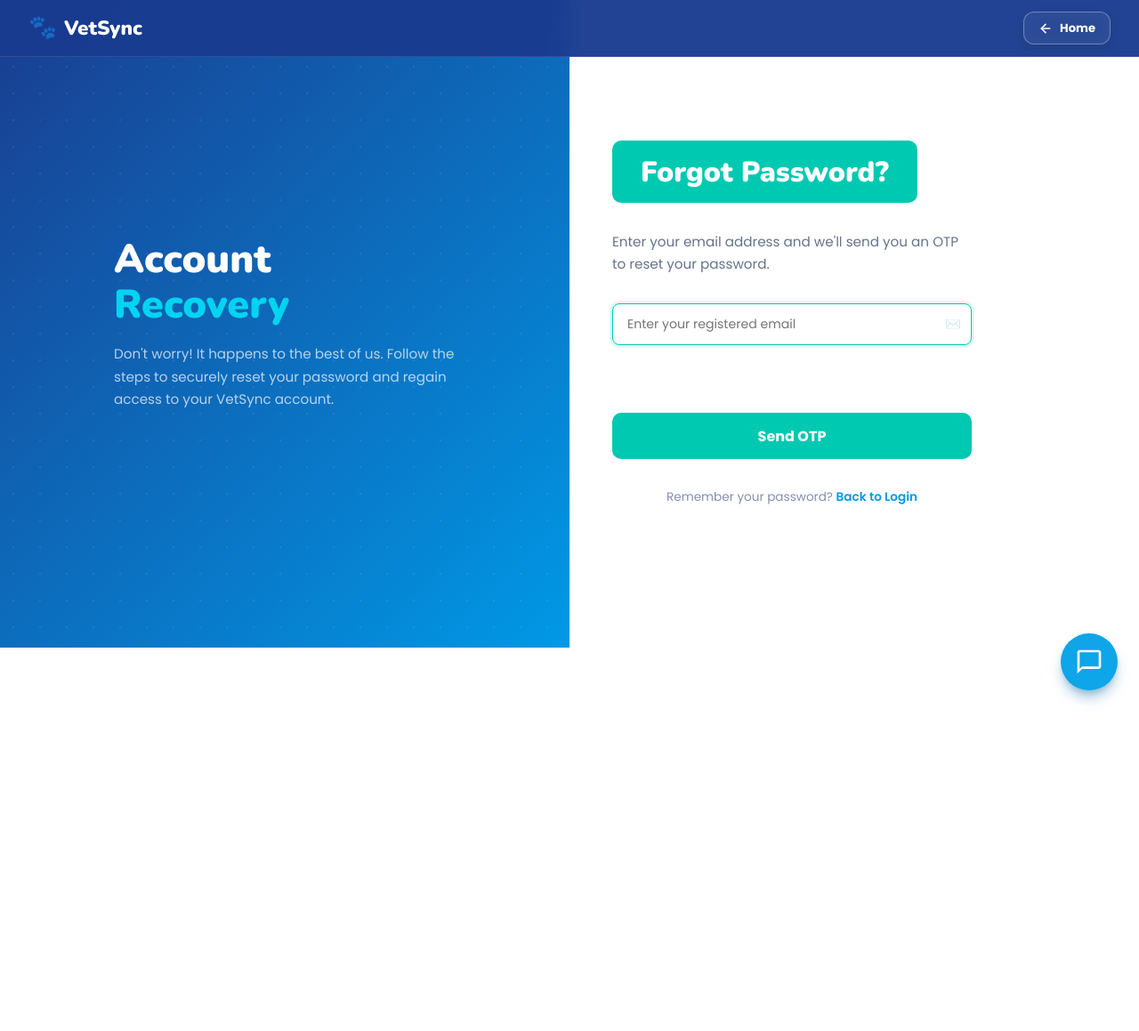
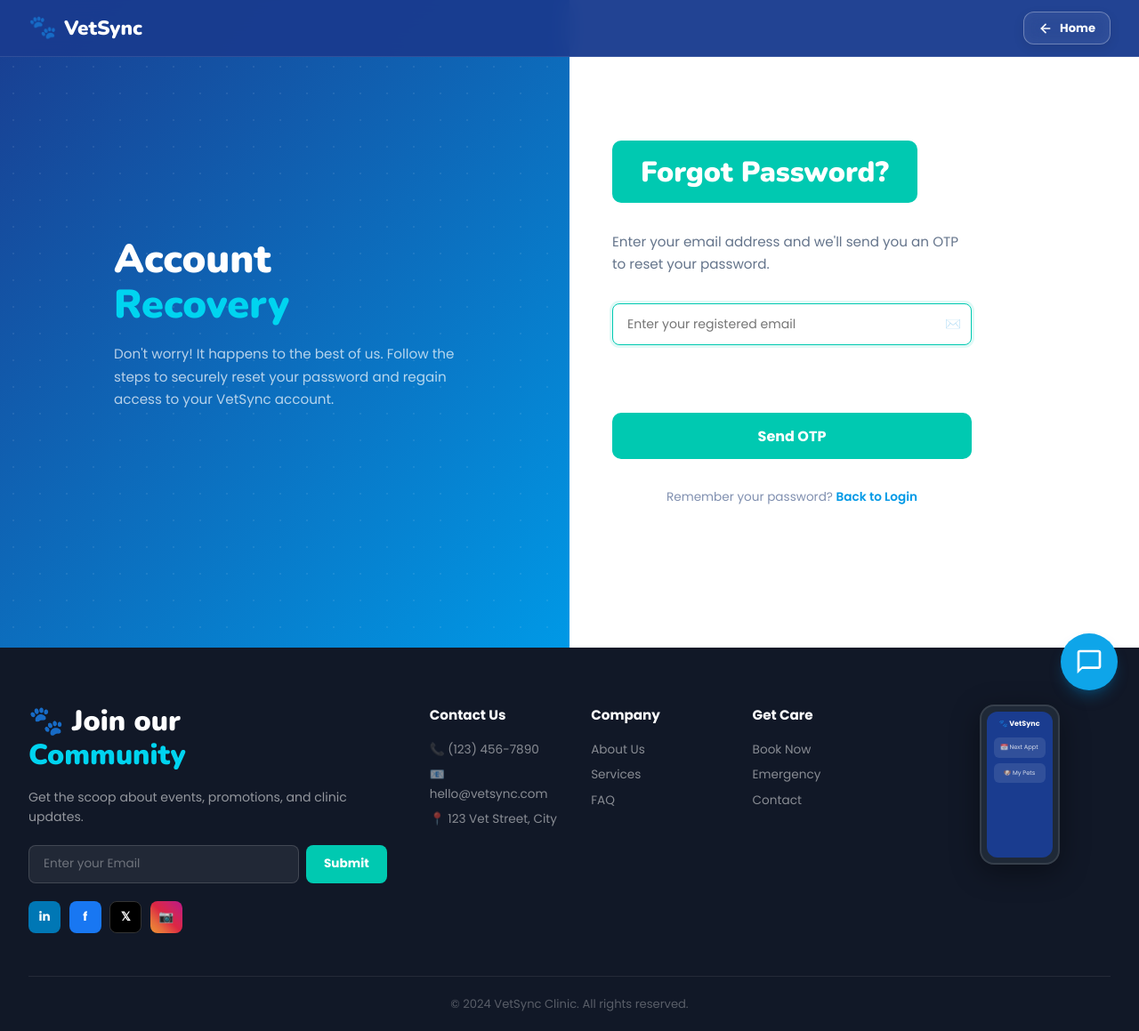
Before and after one commit to Rimwel21/VET, a Flask app: page /forgot-password in a window 1280 px wide. Shown: the whole page at 89% size. Before the commit the page ends 791 px from the top, so only its background shows below. Run offline with Flask 3, Linux system fonts and the light colour scheme.

Commit message:
feat: add specialized base templates for authentication and public-facing pages

```diff
--- a/app/templates/base_auth.html
+++ b/app/templates/base_auth.html
@@ -1,5 +1,5 @@
 <!doctype html>
-<html lang="en" style="height:100%; overflow:hidden;">
+<html lang="en">
   <head>
     <meta charset="UTF-8" />
     <meta name="viewport" content="width=device-width, initial-scale=1.0" />
@@ -17,31 +17,21 @@
     <link rel="apple-touch-icon" href="{{ url_for('static', filename='images/pwa-icon-180.png') }}" />
     <style>
       html, body {
-        height: 100%;
         margin: 0;
         padding: 0;
-        overflow: hidden;
       }
-      /* Auth wrapper fills remaining height under navbar */
+      /* Ensure auth section takes at least full viewport height */
       #main-content {
-        height: calc(100vh - 72px);
-        overflow: hidden;
+        min-height: calc(100vh - 72px);
         display: flex;
         flex-direction: column;
       }
       #main-content > section.auth-section {
         flex: 1;
       }
-      /* Signup page needs scroll on very small phones */
+      /* Make sure the form doesn't clip on small screens */
       @media (max-width: 900px) {
-        html, body { overflow: auto; }
-        #main-content { height: auto; overflow: visible; }
-        #main-content > section.auth-section {
-          height: auto;
-          min-height: calc(100vh - 72px);
-        }
-        /* signup card allows scroll if truly too tall */
-        .signup-card { overflow-y: auto; max-height: calc(100vh - 72px); }
+        .signup-card { overflow-y: visible; max-height: none; }
       }
     </style>
     {% block extra_css %}{% endblock %}
@@ -78,6 +68,66 @@
       {% block content %}{% endblock %}
     </main>
 
+    <!-- UNIFIED DARK FOOTER -->
+    <footer class="footer">
+      <div class="footer-container">
+        <div class="footer-brand">
+          <h2 class="footer-logo">🐾 Join our<br /><span>Community</span></h2>
+          <p>Get the scoop about events, promotions, and clinic updates.</p>
+          <form class="footer-subscribe" action="#" method="POST">
+            <input type="email" placeholder="Enter your Email" required />
+            <button type="submit" class="btn-submit">Submit</button>
+          </form>
+          <div class="footer-socials">
+            <a href="#" class="social-icon linkedin">in</a>
+            <a href="#" class="social-icon facebook">f</a>
+            <a href="#" class="social-icon twitter">𝕏</a>
+            <a href="#" class="social-icon instagram">📷</a>
+          </div>
+        </div>
+        <div class="footer-links">
+          <div class="footer-col">
+            <h4>Contact Us</h4>
+            <p>📞 (123) 456-7890</p>
+            <p>📧 hello@vetsync.com</p>
+            <p>📍 123 Vet Street, City</p>
+          </div>
+          <div class="footer-col">
+            <h4>Company</h4>
+            <a href="{{ url_for('main.about') }}">About Us</a>
+            <a href="{{ url_for('main.services_page') }}">Services</a>
+            <a href="#">FAQ</a>
+          </div>
+          <div class="footer-col">
+            <h4>Get Care</h4>
+            {% if current_user %}
+            <a href="{{ url_for('booking.booking_page') }}">Book Now</a>
+            {% else %}
+            <a href="{{ url_for('auth.login', next=url_for('booking.booking_page')) }}">Book Now</a>
+            {% endif %}
+            <a href="#">Emergency</a>
+            <a href="{{ url_for('main.contact') }}">Contact</a>
+          </div>
+        </div>
+        <div class="footer-phone">
+          <div class="phone-mockup">
+            <div class="phone-screen">
+              <div class="phone-app">
+                <div class="app-header">🐾 VetSync</div>
+                <div class="app-body">
+                  <div class="app-card">📅 Next Appt</div>
+                  <div class="app-card">🐶 My Pets</div>
+                </div>
+              </div>
+            </div>
+          </div>
+        </div>
+      </div>
+      <div class="footer-bottom">
+        <p>© 2024 VetSync Clinic. All rights reserved.</p>
+      </div>
+    </footer>
+
     <script src="{{ url_for('static', filename='js/main.js') }}"></script>
     <script>
       if ("serviceWorker" in navigator) {
```
Also changed, not shown: app/templates/base_public.html (+39 -3 lines).
